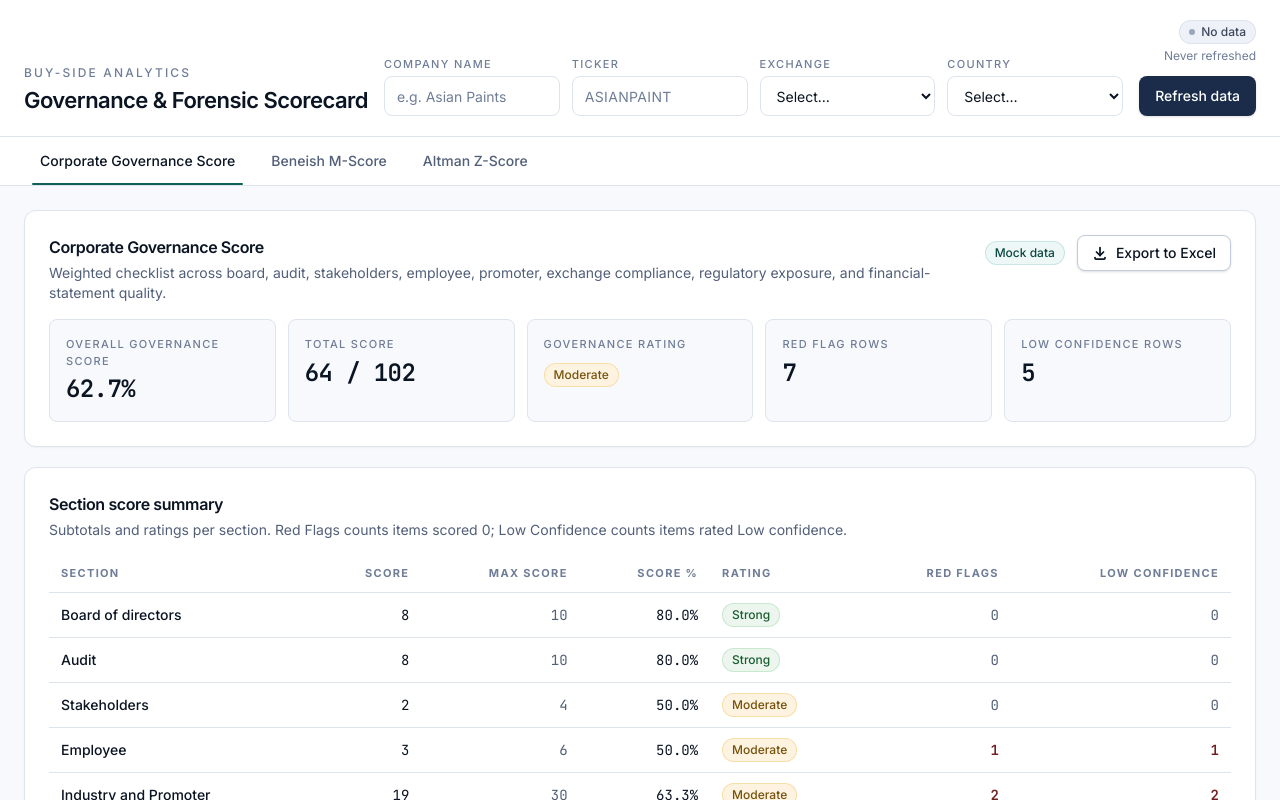
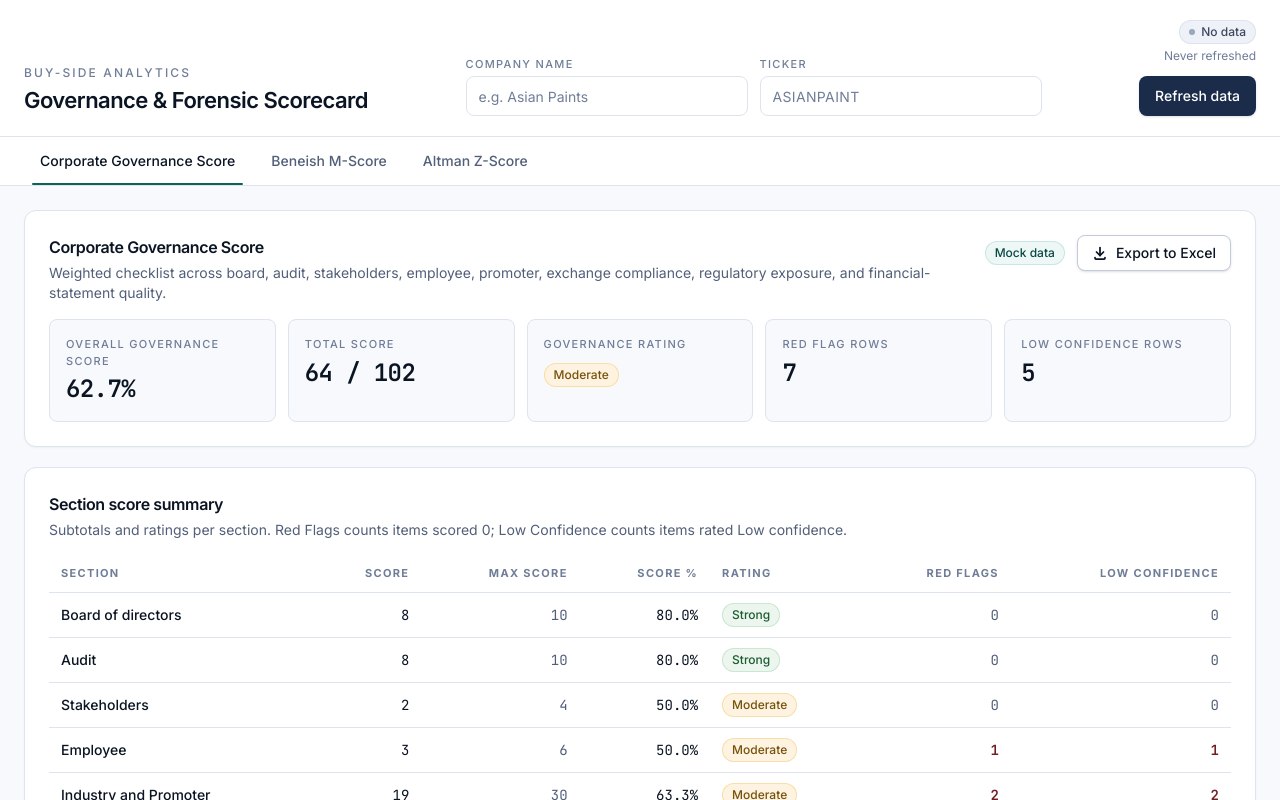
Before and after one commit to ceekay-munshot/CGChecklist, a Next.js app: page /governance in a window 1280 px wide. Shown: the top 800 px of the page. Built offline with nearby package versions, Linux system fonts and the light colour scheme.

Commit message:
Remove exchange and country fields from header
- Header now shows only Company name + Ticker inputs (2 cols)
- Refresh validation requires only name + ticker
- Country defaults to INDIA in MUNS client when not provided

https://claude.ai/code/session_01E3UxzHUXTmQZ2kagkMDHwX

```diff
--- a/src/components/header/CompanyHeader.tsx
+++ b/src/components/header/CompanyHeader.tsx
@@ -1,8 +1,6 @@
 "use client";
 
 import { useCompany } from "@/lib/state/CompanyContext";
-import { COUNTRIES } from "@/lib/mock/countries";
-import { EXCHANGES } from "@/lib/mock/exchanges";
 import { RefreshButton } from "@/components/header/RefreshButton";
 import { StatusBadge } from "@/components/header/StatusBadge";
 
@@ -22,7 +20,7 @@ export function CompanyHeader() {
           </h1>
         </div>
 
-        <div className="grid grid-cols-2 gap-3 sm:grid-cols-4 lg:max-w-3xl lg:flex-1">
+        <div className="grid grid-cols-1 gap-3 sm:grid-cols-2 lg:max-w-xl lg:flex-1">
           <Field label="Company name">
             <input
               value={identity.name}
@@ -42,44 +40,6 @@ export function CompanyHeader() {
               spellCheck={false}
               className="focus-ring h-10 w-full rounded-[var(--radius-control)] border border-[var(--color-border)] bg-white px-3 text-sm uppercase tracking-wide text-[var(--color-fg)] placeholder:text-[var(--color-fg-subtle)]"
             />
-          </Field>
-
-          <Field label="Exchange">
-            <select
-              value={identity.exchange}
-              onChange={(e) =>
-                setIdentity({
-                  exchange: e.target.value as typeof identity.exchange,
-                })
-              }
-              className="focus-ring h-10 w-full rounded-[var(--radius-control)] border border-[var(--color-border)] bg-white px-3 text-sm text-[var(--color-fg)]"
-            >
-              <option value="">Select…</option>
-              {EXCHANGES.map((ex) => (
-                <option key={ex.code} value={ex.code}>
-                  {ex.code} — {ex.label}
-                </option>
-              ))}
-            </select>
-          </Field>
-
-          <Field label="Country">
-            <select
-              value={identity.country}
-              onChange={(e) =>
-                setIdentity({
-                  country: e.target.value as typeof identity.country,
-                })
-              }
-              className="focus-ring h-10 w-full rounded-[var(--radius-control)] border border-[var(--color-border)] bg-white px-3 text-sm text-[var(--color-fg)]"
-            >
-              <option value="">Select…</option>
-              {COUNTRIES.map((c) => (
-                <option key={c.code} value={c.code}>
-                  {c.label}
-                </option>
-              ))}
-            </select>
           </Field>
         </div>
 
--- a/src/lib/state/CompanyContext.tsx
+++ b/src/lib/state/CompanyContext.tsx
@@ -56,7 +56,7 @@ export function CompanyProvider({
       setState((prev) => ({
         ...prev,
         status: "error",
-        message: "Enter company name, ticker, exchange, and country first.",
+        message: "Enter company name and ticker first.",
         munsError: "Missing company details.",
       }));
       return;
@@ -109,10 +109,5 @@ export function useCompany() {
 }
 
 function isComplete(identity: CompanyIdentity) {
-  return Boolean(
-    identity.name.trim() &&
-      identity.ticker.trim() &&
-      identity.exchange &&
-      identity.country,
-  );
+  return Boolean(identity.name.trim() && identity.ticker.trim());
 }
```
